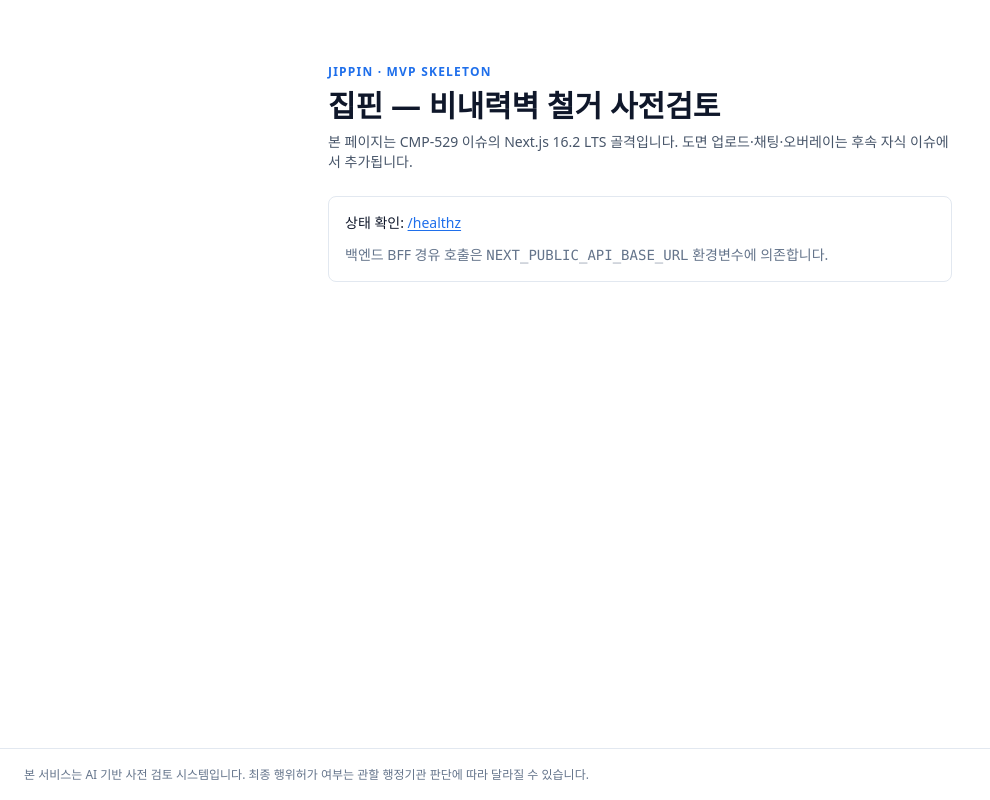
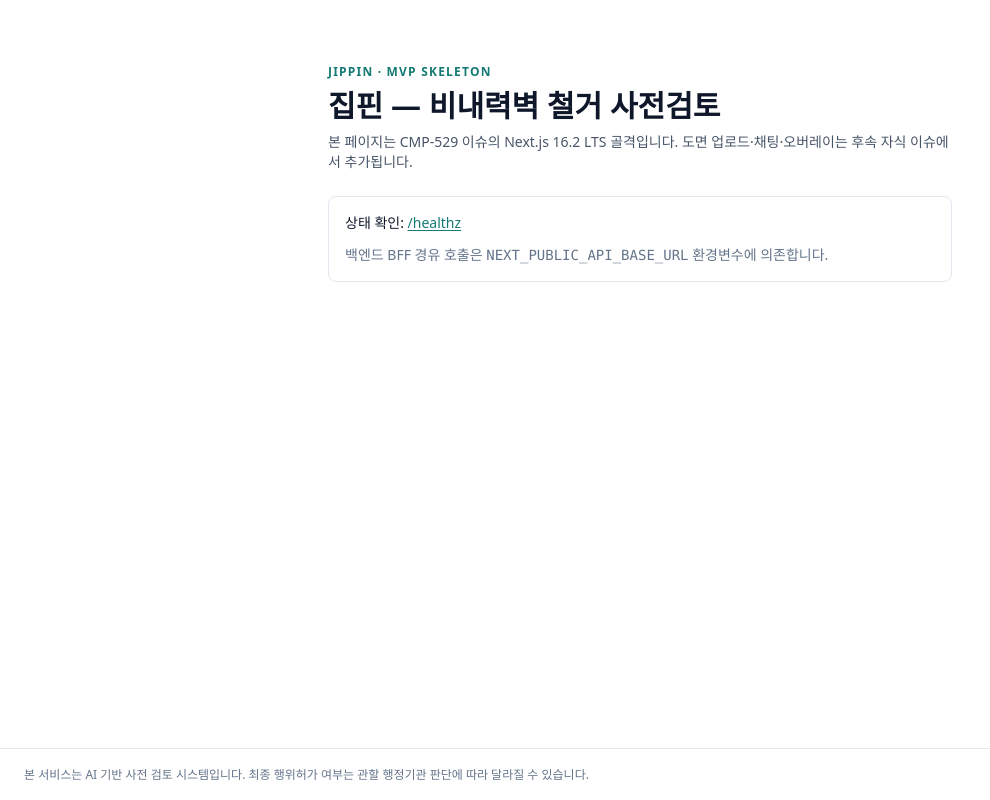
Before and after one commit to J511Y/Jippin, a Next.js app in the folder apps/web/: page / in a window 1280 px wide. Shown: the whole page, without its empty margins (0-990 px from the left). Built offline with nearby package versions, Linux system fonts and the light colour scheme.

Commit message:
📝 docs(brand): define Jippin design system SSOT (CMP-565)
Define Jippin design SSOT docs, Urban Teal color system, typography/copy guidance, AGENTS/README links, and app token updates. Addresses Codex review feedback.

```diff
--- a/apps/web/app/globals.css
+++ b/apps/web/app/globals.css
@@ -3,7 +3,7 @@
 @tailwind utilities;
 
 :root {
-  color-scheme: light dark;
+  color-scheme: light;
 }
 
 html,
@@ -14,9 +14,3 @@
 body {
   @apply bg-white text-slate-900 antialiased;
 }
-
-@media (prefers-color-scheme: dark) {
-  body {
-    @apply bg-slate-950 text-slate-100;
-  }
-}
--- a/apps/web/app/layout.tsx
+++ b/apps/web/app/layout.tsx
@@ -16,7 +16,7 @@
 export const viewport: Viewport = {
   width: 'device-width',
   initialScale: 1,
-  themeColor: '#1f6feb'
+  themeColor: '#147A73'
 };
 
 export default function RootLayout({ children }: { children: ReactNode }) {
--- a/apps/web/tailwind.config.ts
+++ b/apps/web/tailwind.config.ts
@@ -1,5 +1,7 @@
 import type { Config } from 'tailwindcss';
 
+// Tokens mirror docs/design/COLOR_SYSTEM.md §2-§5.
+// Any change here must update the COLOR_SYSTEM.md table in the same PR.
 const config: Config = {
   content: [
     './app/**/*.{ts,tsx}',
@@ -10,8 +12,43 @@
     extend: {
       colors: {
         brand: {
-          DEFAULT: '#1f6feb',
-          fg: '#ffffff'
+          DEFAULT: '#147A73',
+          primary: '#147A73',
+          primaryFg: '#FFFFFF',
+          ink: '#0D1B2A',
+          copy: '#48606A',
+          surface: '#F7FBFA',
+          surfaceAlt: '#FFFFFF',
+          border: '#D9E3E1',
+          cta: '#F26B4F',
+          ctaFg: '#1A0F0B',
+          professional: '#153B5C',
+          professionalFg: '#FFFFFF',
+          fg: '#FFFFFF'
+        },
+        content: {
+          DEFAULT: '#0D1B2A',
+          muted: '#48606A',
+          subtle: '#6F8088',
+          link: '#147A73',
+          linkHover: '#0F5F59'
+        },
+        status: {
+          success: '#1B7F46',
+          successFg: '#FFFFFF',
+          successSurface: '#E8F5EE',
+          danger: '#C0392B',
+          dangerFg: '#FFFFFF',
+          dangerSurface: '#FBEAE8',
+          warning: '#995D00',
+          warningFg: '#FFFFFF',
+          warningSurface: '#FFF3E0',
+          info: '#1F6F8B',
+          infoFg: '#FFFFFF',
+          infoSurface: '#E8F1F5'
+        },
+        notice: {
+          legal: '#48606A'
         }
       }
     }
```
Also changed, not shown: 6 other files (tests, documents, lock files or other folders).
